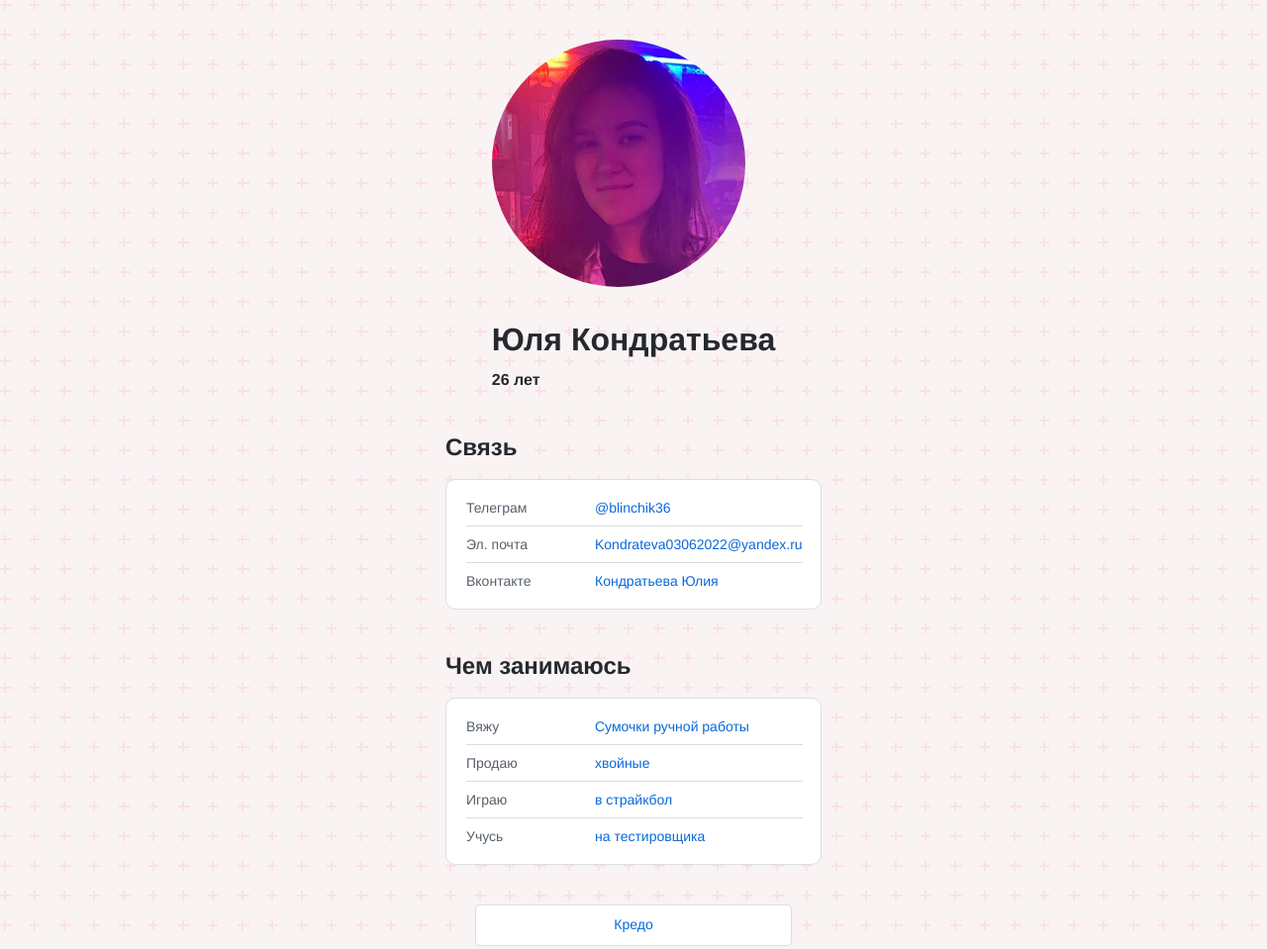
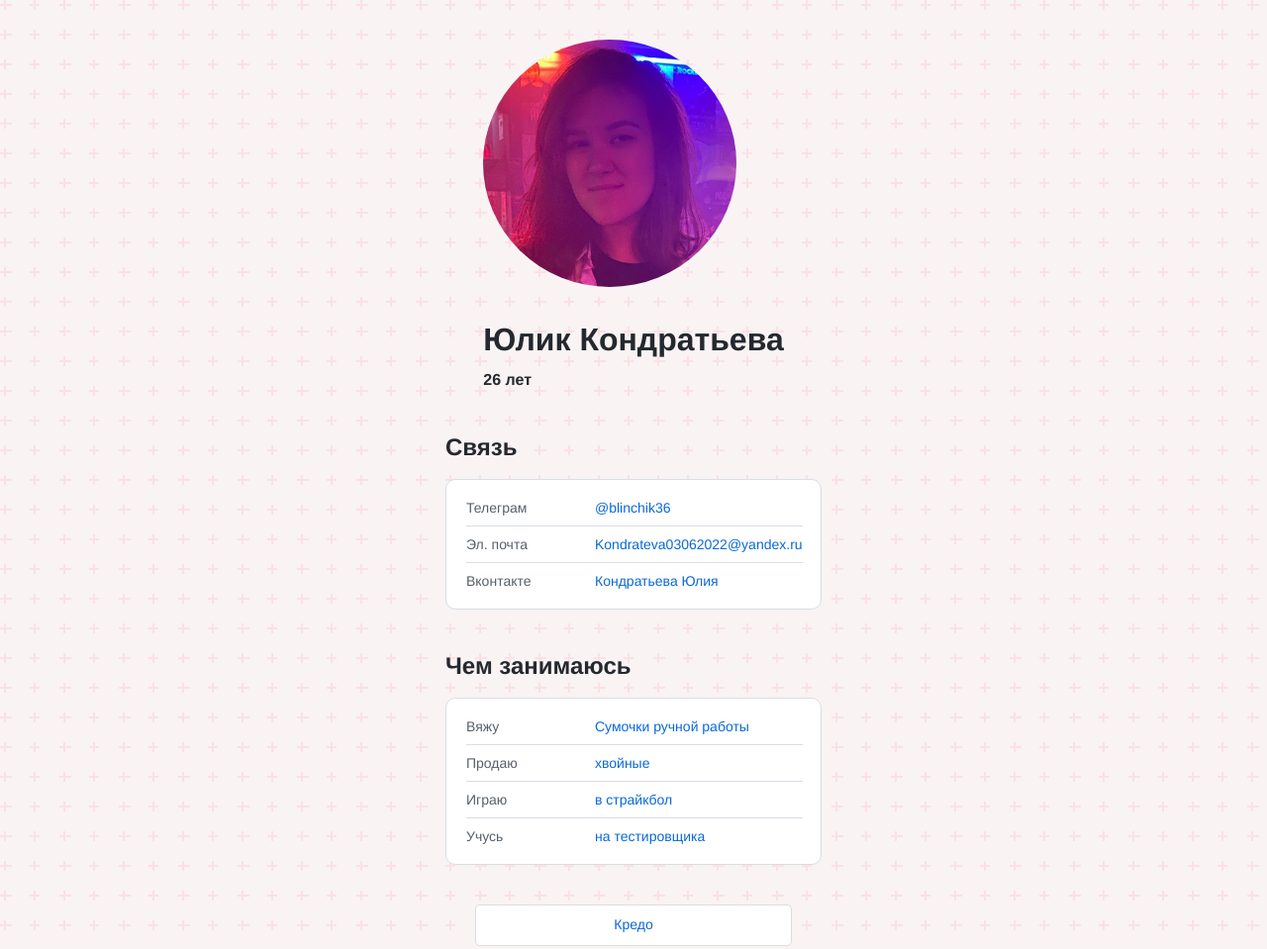
Before and after one commit to yulya-kondrateva-qa/yulya-kondrateva-qa.github.io, a plain HTML site: page index.html in a window 1280 px wide. Shown: the top 959 px of the page at 99% size. Drawn offline with Linux system fonts and the light colour scheme.

Commit message:
изменила имя

```diff
--- a/index.html
+++ b/index.html
@@ -14,7 +14,7 @@
 <body>
   <header class="header">
     <img src="123.jpg" alt="avatar" class="header__avatar" height="250px" />
-    <h1 class="header__title">Юля Кондратьева</h1>
+    <h1 class="header__title">Юлик Кондратьева</h1>
     <h3 class="header__subtitle">26 лет</h3>
   </header>
   <main>
```
